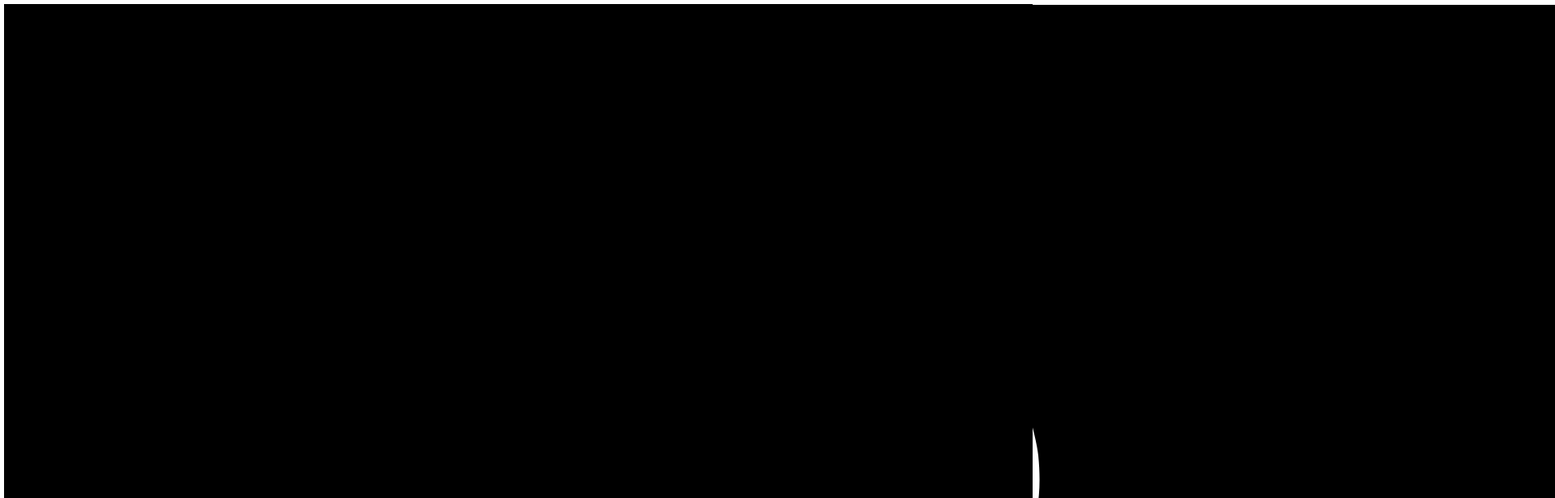
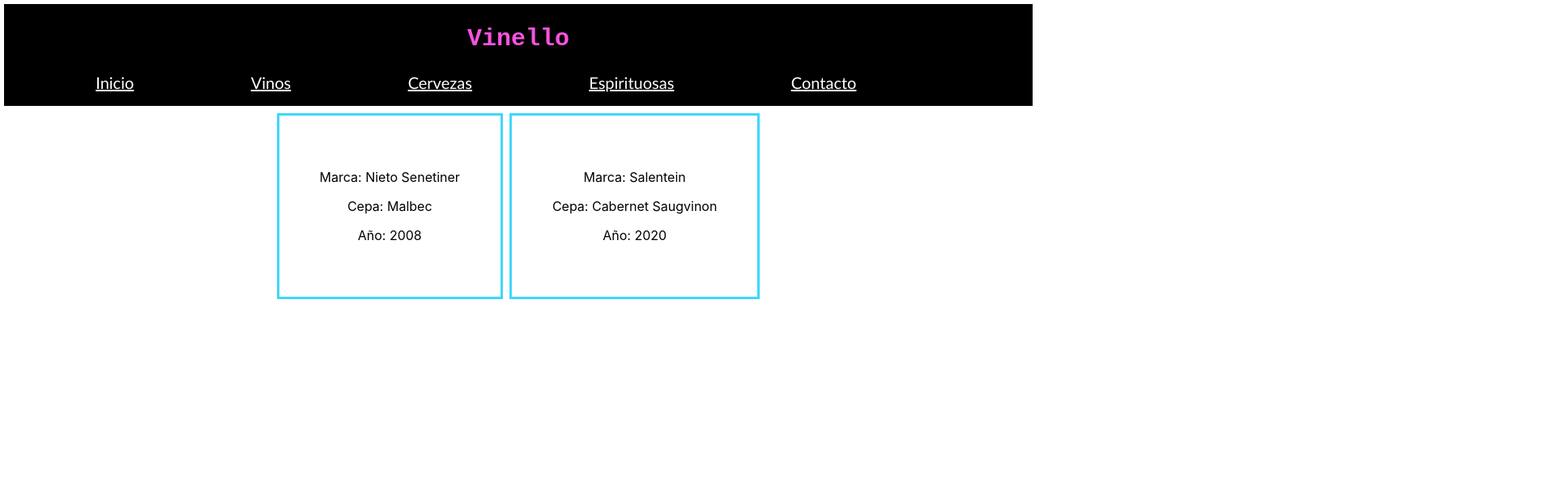
Before and after one commit to jacpavo/vinello, a React (Create React App) app: page / in a window 1280 px wide. Shown: the top 616 px of the page at 81% size, 1920 px wide, since content can reach past the window. Built offline with nearby package versions, Linux system fonts and the light colour scheme.

Commit message:
ItemListConteiner

```diff
--- a/src/App.js
+++ b/src/App.js
@@ -2,13 +2,15 @@
 import React from 'react';
 import './App.css';
 import NavBar from './Componentes/NabBar';
-
+import Card from './Componentes/Card'
 
 
 function App() {
   return (
     <div className="App">
       <NavBar />
+      <Card marca="Nieto Senetiner" cepa="Malbec" año="2008"/>
+      <Card marca="Salentein" cepa="Cabernet Saugvinon" año="2020"/>
     </div>
   );
 }
--- /dev/null
+++ b/src/Componentes/Card/index.jsx
@@ -0,0 +1,13 @@
+import React from 'react'
+import './styllecardwine.css'
+function WineCard ({ marca, cepa, año }) {
+    return (
+        <div className="winecard">
+            <p>Marca: {marca} </p>
+            <p>Cepa: {cepa} </p>
+            <p>Año: {año} </p>
+        </div>
+    );
+}
+
+export default WineCard
--- /dev/null
+++ b/src/Componentes/Card/styllecardwine.css
@@ -0,0 +1,9 @@
+.winecard{
+    display: inline-block;
+    flex-direction: row;
+    border: solid;
+    border-color: #3dd8fc;
+    justify-content: space-between;
+    margin: 4px;
+    padding: 50px;
+}
--- a/src/Componentes/Icons/CartIcon.js
+++ b/src/Componentes/Icons/CartIcon.js
@@ -1,9 +1,9 @@
 import React from 'react'
-import { faShoppingBag } from '@fortawesome/free-solid-svg-icons'
+import { faShoppingBag} from '@fortawesome/free-solid-svg-icons'
 
-const CartIcon = () => {
+const CartIcon= () => {
     return (
-        <faShoppingBag/>
+        <faShoppingBag />
     )
 }
 export default CartIcon
--- a/src/Componentes/NabBar/index.jsx
+++ b/src/Componentes/NabBar/index.jsx
@@ -1,11 +1,11 @@
-import logo from '../assets/Vinello-Logo.svg'
+import React from 'react'
 import CartIcon from '../Icons/CartIcon';
 import './stylenav.css'
 
 
 const NavBar = () => {
     return <nav>
-        <img src={logo} alt="Logo" className="logo"></img>
+                <h1>Vinello</h1>
                 <ul>
                     <li>
                         <a href="..//Paginas/Inicio.js">Inicio</a>
@@ -23,12 +23,12 @@
                         <a href="..//Paginas/Contacto.js">Contacto</a>
                     </li>
                     <li>
-                        <CartIcon/>
+                        <a href="./Icons/CartIcon.js">{<CartIcon className='icon'/>}</a>
                     </li>
                 </ul>
 
          </nav>;
-         <h1>Vinello</h1>
+
 };
 
 export default NavBar;
--- a/src/Componentes/NabBar/stylenav.css
+++ b/src/Componentes/NabBar/stylenav.css
@@ -2,6 +2,11 @@
 *{
     margin: 0;
     padding: 0;
+}
+h1{
+    font-family: 'Courier New', Courier, monospace;
+    color: #f752e0;
+    font-size: 30px;
 }
 nav{
     background-color: black;
```
Also changed, not shown: src/Componentes/assets/pngtree-vector-shopping-bag-icon-png.jpeg (deleted).
